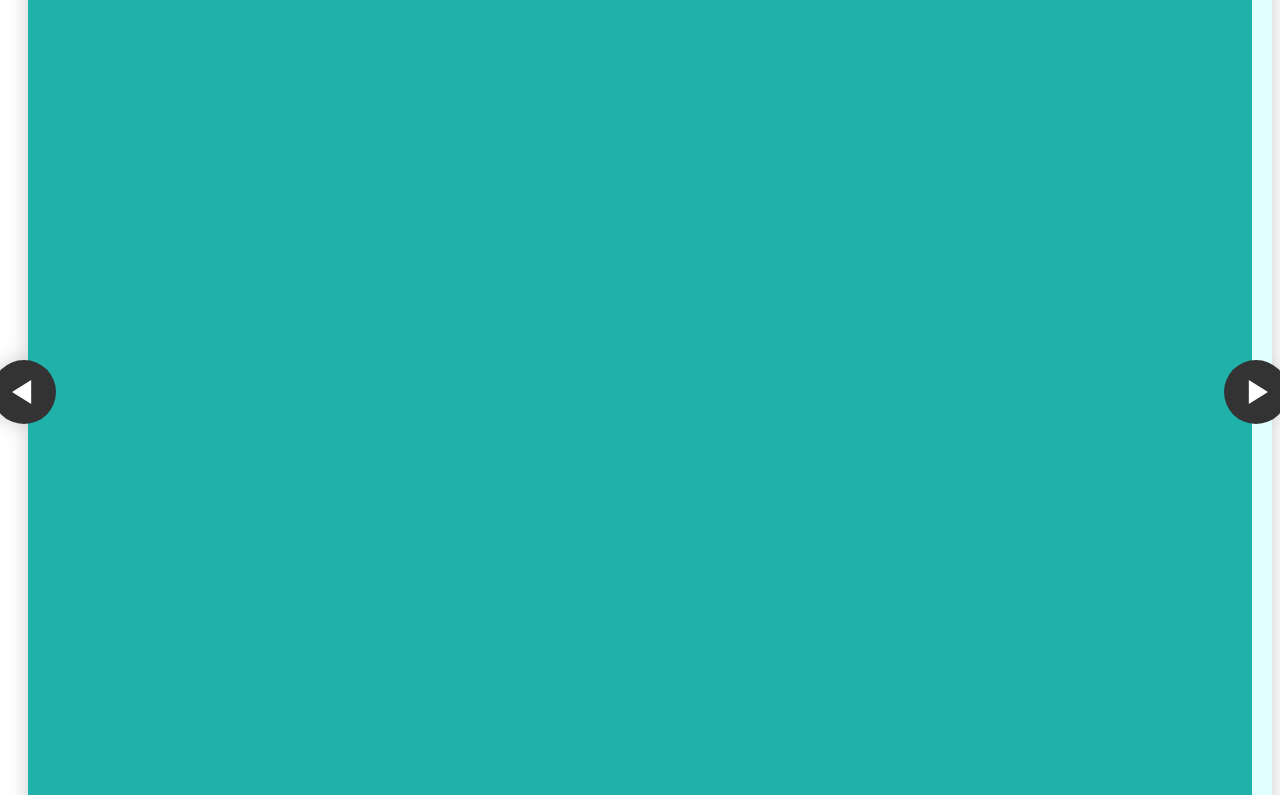
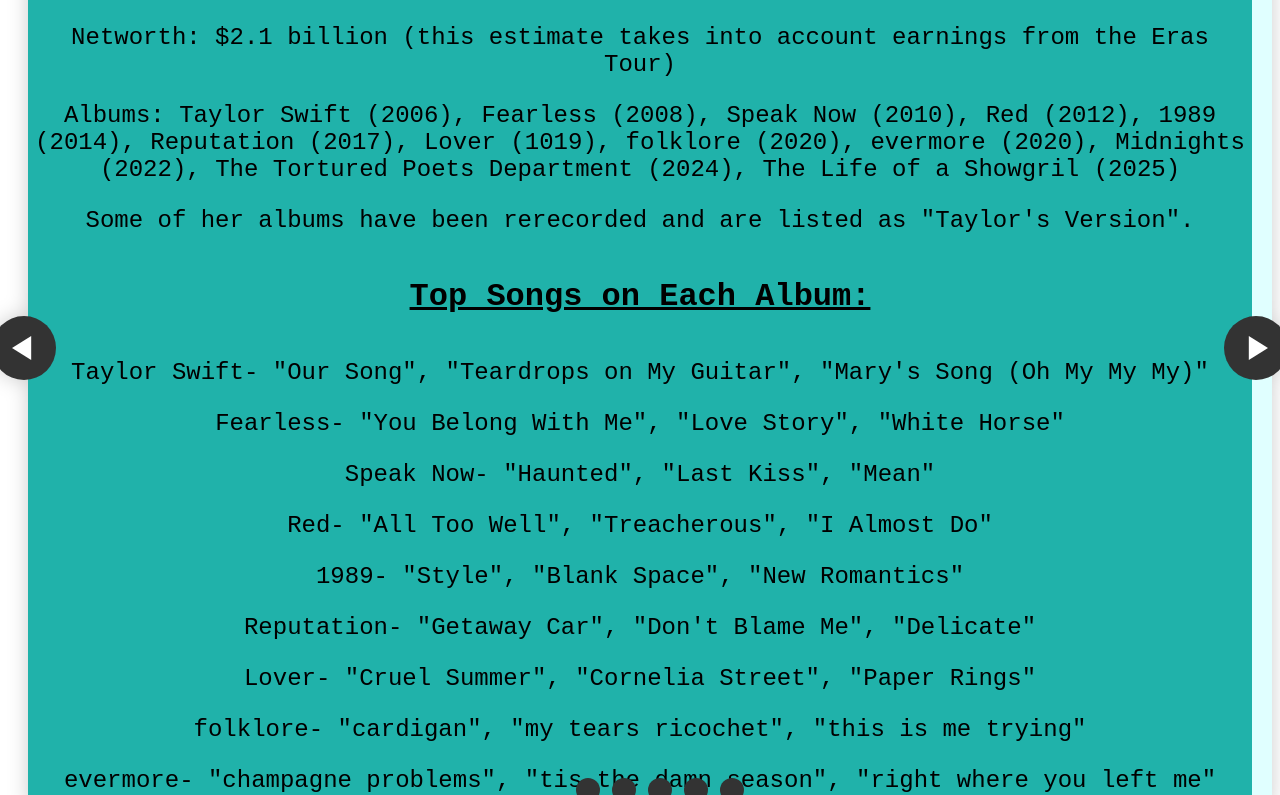
Before and after one commit to ralv4319/Group-Project-1900, a plain HTML site: page Pages/Artist_Background_Information.html in a window 1280 px wide. Shown: the part 764-1559 px from the top of the page. Drawn offline with Linux system fonts and the light colour scheme.

Commit message:
taylor swift

```diff
--- a/CSS/style.css
+++ b/CSS/style.css
@@ -366,3 +366,18 @@ ol.popularity{
 p {
   text-align: center;
 }
+.carousel__snapper h1 {
+  font-size: 48px;
+  font-family: 'Courier New', Courier, monospace;
+}
+div.carousel__snapper {
+  text-align: center;
+  font-size: 24px;
+  font-family:'Courier New', Courier, monospace;
+}
+.carousel__snapper h2 {
+  font-size: 32px;
+  font-family: 'Courier New', Courier, monospace;
+  text-decoration: underline;
+  background-color: lightseagreen;
+}
--- a/Pages/Artist_Background_Information.html
+++ b/Pages/Artist_Background_Information.html
@@ -19,8 +19,6 @@
 
 <p>Click through the arrows to view some history about the Artists!</p>
 =======
-	<h1>POP Artist Background Info</h1>
-
 <p>The information for each artist below is subject to change periodically and may not be the most up to date. All net worths are an estimate. </p>
 >>>>>>> 680042a5c0de4e18d8d19b9c3e91cda55d3a1689
 
@@ -30,16 +28,35 @@
         tabindex="0"
         class="carousel__slide">
       <div class="carousel__snapper">
+        <h1>Taylor Swift</h1>
+        <p>Networth: $2.1 billion (this estimate takes into account earnings from the Eras Tour)</p>
+        <p>Albums: Taylor Swift (2006), Fearless (2008), Speak Now (2010), Red (2012), 1989 (2014), Reputation (2017), Lover (1019), folklore (2020), evermore (2020), Midnights (2022), The Tortured Poets Department (2024), The Life of a Showgril (2025)</p>
+        <p>Some of her albums have been rerecorded and are listed as "Taylor's Version". </p>
+        <h2>Top Songs on Each Album:</h2>
+        <p>Taylor Swift- "Our Song", "Teardrops on My Guitar", "Mary's Song (Oh My My My)"</p>
+        <p>Fearless- "You Belong With Me", "Love Story", "White Horse"</p>
+        <p>Speak Now- "Haunted", "Last Kiss", "Mean"</p>
+        <p>Red- "All Too Well", "Treacherous", "I Almost Do"</p>
+        <p>1989- "Style", "Blank Space", "New Romantics"</p>
+        <p>Reputation- "Getaway Car", "Don't Blame Me", "Delicate"</p>
+        <p>Lover- "Cruel Summer", "Cornelia Street", "Paper Rings"</p>
+        <p>folklore- "cardigan", "my tears ricochet", "this is me trying"</p>
+        <p>evermore- "champagne problems", "tis the damn season", "right where you left me"</p>
+        <p>Midnights- "Anti-Hero", "you're on your own, kid", "Maroon"</p>
+        <p>The Tortured Poets Department- "The Tortured Poets Department", "loml", "Fresh Out the Slammer"</p>
+        <p>The Life of a Showgirl- "The Fate of Ophelia", "Opalite", "Father Figure"</p>
+      </div>
         <a href="#carousel__slide4"
            class="carousel__prev">Go to last slide</a>
         <a href="#carousel__slide2"
            class="carousel__next">Go to next slide</a>
-      </div>
     </li>
     <li id="carousel__slide2"
         tabindex="0"
         class="carousel__slide">
-      <div class="carousel__snapper"></div>
+      <div class="carousel__snapper">
+        <h1>Tate Mcrae</h1>
+      </div>
       <a href="#carousel__slide1"
          class="carousel__prev">Go to previous slide</a>
       <a href="#carousel__slide3"
```
